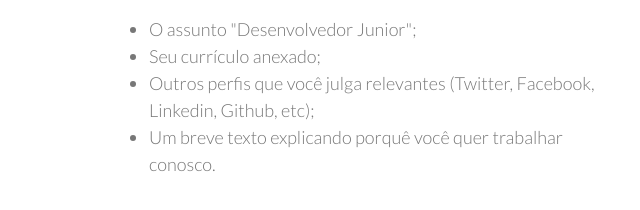
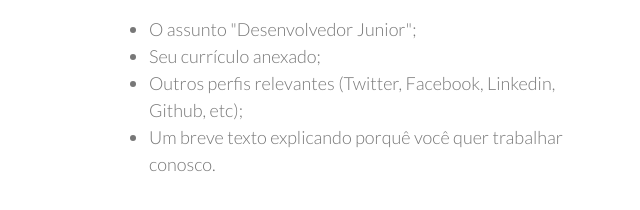
Before and after one commit to tidexa/tidexa.github.io, a plain HTML site: page pages/jobs/index.html in a window 1280 px wide. Shown: the part 984-1194 px from the top of the page, 461-1101 px from the left. Drawn offline with Linux system fonts and the light colour scheme.

Commit message:
Algumas correções...

```diff
--- a/pages/jobs/index.html
+++ b/pages/jobs/index.html
@@ -50,7 +50,7 @@
         	<ul>
         		<li>O assunto "Desenvolvedor Junior";</li>
         		<li>Seu currículo anexado;</li>
-        		<li>Outros perfis que você julga relevantes (Twitter, Facebook, Linkedin, Github, etc);</li>
+        		<li>Outros perfis relevantes (Twitter, Facebook, Linkedin, Github, etc);</li>
         		<li>Um breve texto explicando porquê você quer trabalhar conosco.</li>
         	</ul>
         </p>
```
